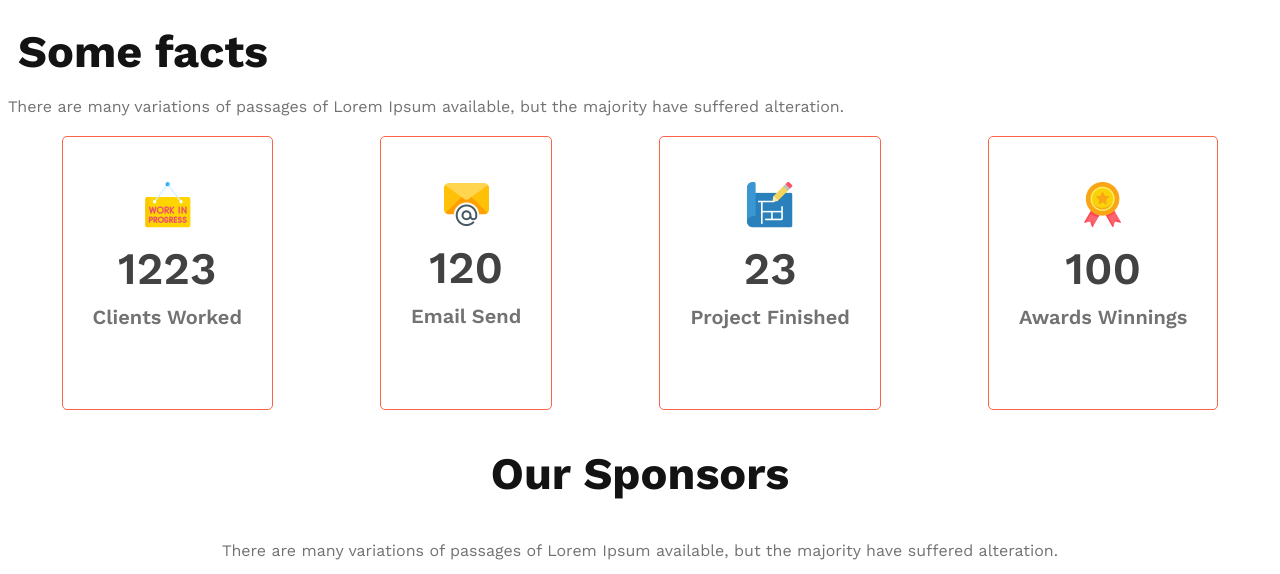
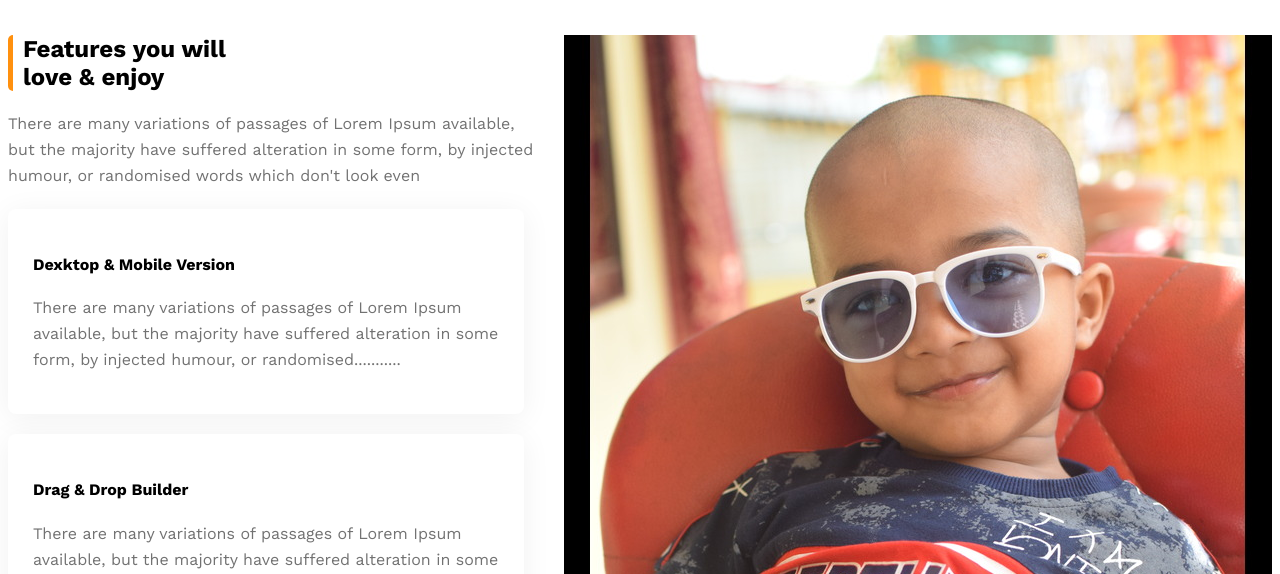
Before and after one commit to tanvirwebpro/g3-architects-resources-main, a plain HTML site: page index.html in a window 1280 px wide. Shown: the part 2110-2684 px from the top of the page. Drawn offline with nearby package versions, Linux system fonts and the light colour scheme.

Commit message:
text and images added

```diff
--- a/index.html
+++ b/index.html
@@ -54,6 +54,33 @@
                 <img src="" alt="">
             </div>
         </section>
+        <section class="feature-list">
+            <div class="list">
+                <h2 class="safin">Features you will <br> love & enjoy</h2>
+                <p class="text-description">There are many variations of passages of Lorem Ipsum available, <br>but the majority have suffered alteration in some form, by injected humour, or randomised words which don't look even</p>
+             <div class="info-container">
+                <div class="info">
+                    <h4 >Dexktop & Mobile Version</h4>
+                    <p class="text-description">There are many variations of passages of Lorem Ipsum available, but the majority have suffered alteration in some form, by injected humour, or randomised...........</p>
+                </div>
+                <div class="info">
+                    <h4>Drag & Drop Builder</h4>
+                    <p class="text-description">There are many variations of passages of Lorem Ipsum available, but the majority have suffered alteration in some form, by injected humour, or randomised...........</p>
+                </div>
+                <div class="info">
+                    <h4>Awesome Modern Design</h4>
+                    <p class="text-description">There are many variations of passages of Lorem Ipsum available, but the majority have suffered alteration in some form, by injected humour, or randomised...........</p>
+                </div>
+                <div class="info">
+                    <h4>Super Easy to Edit</h4>
+                    <p class="text-description">There are many variations of passages of Lorem Ipsum available, but the majority have suffered alteration in some form, by injected humour, or randomised...........</p>
+                </div>
+              </div>
+            </div>
+            <div class="picture">
+                <img src="/images/DSC_1504.JPG" alt="">
+            </div>
+        </section>
         <section class="some-facts">
             <h3 class="nav-title" style="margin: 10px;">Some facts</h3>
             <p class="text-description">There are many variations of passages of Lorem Ipsum available, but the majority have suffered alteration.</p>
--- a/style.css
+++ b/style.css
@@ -180,6 +180,26 @@ border-radius: 8px;
 background: #FFF4E7;
 margin: 100px 200px;
 }
+.safin{
+ border-left: 5px solid #FF900E;
+  border-radius: 5px;
+  padding-left: 10px;
+}
+.picture{
+  width: 100%;
+  margin-top: 20px;
+}
+.feature-list{
+  display: flex;
+  gap: 146;
+}
+.info{
+  border-radius: 8px;
+background: #FFF;
+box-shadow: 0px 4px 30px 0px rgba(0, 0, 0, 0.06);
+margin-right: 40px;
+margin-top: 20px;
+padding: 25px;
 
 
 
```
Also changed, not shown: images/DSC_1504.JPG (added).
